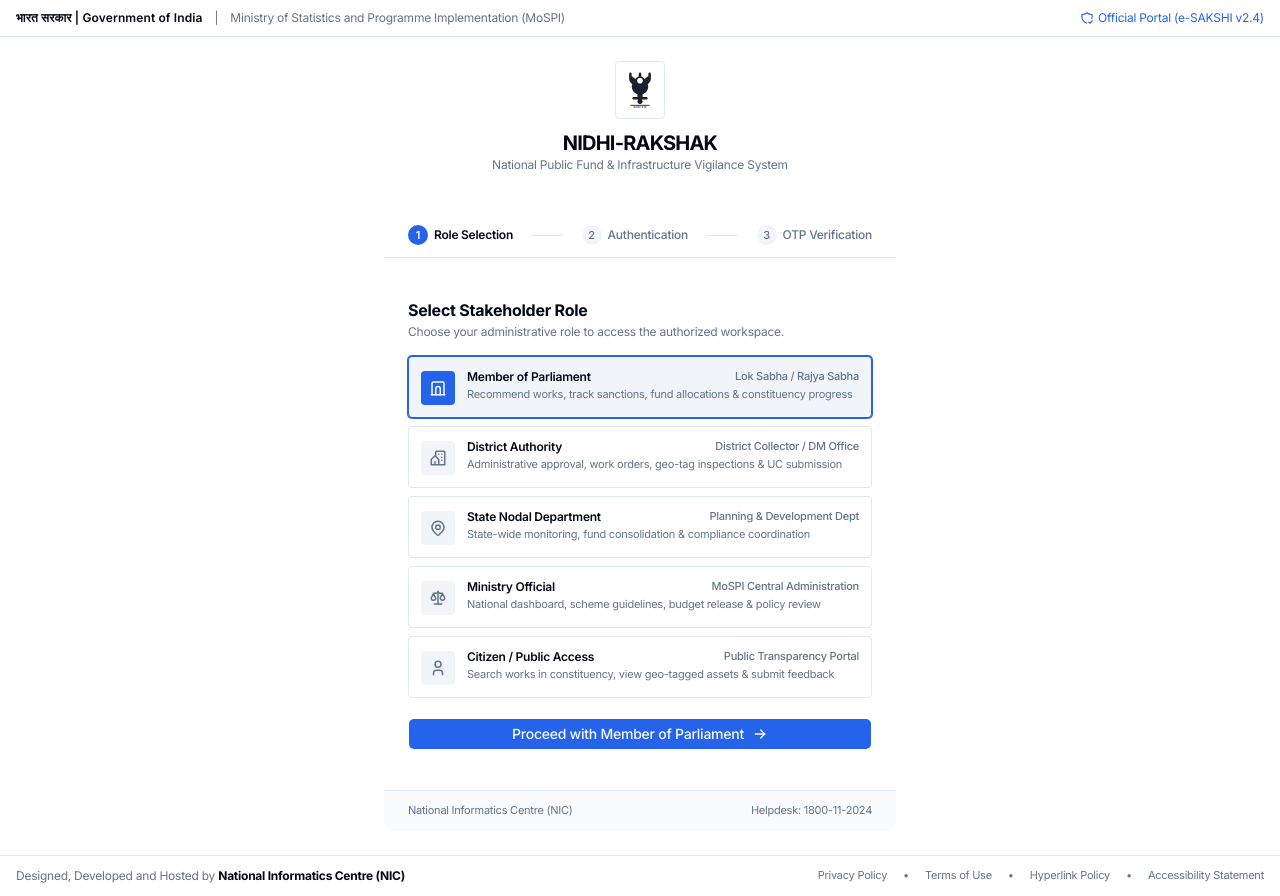
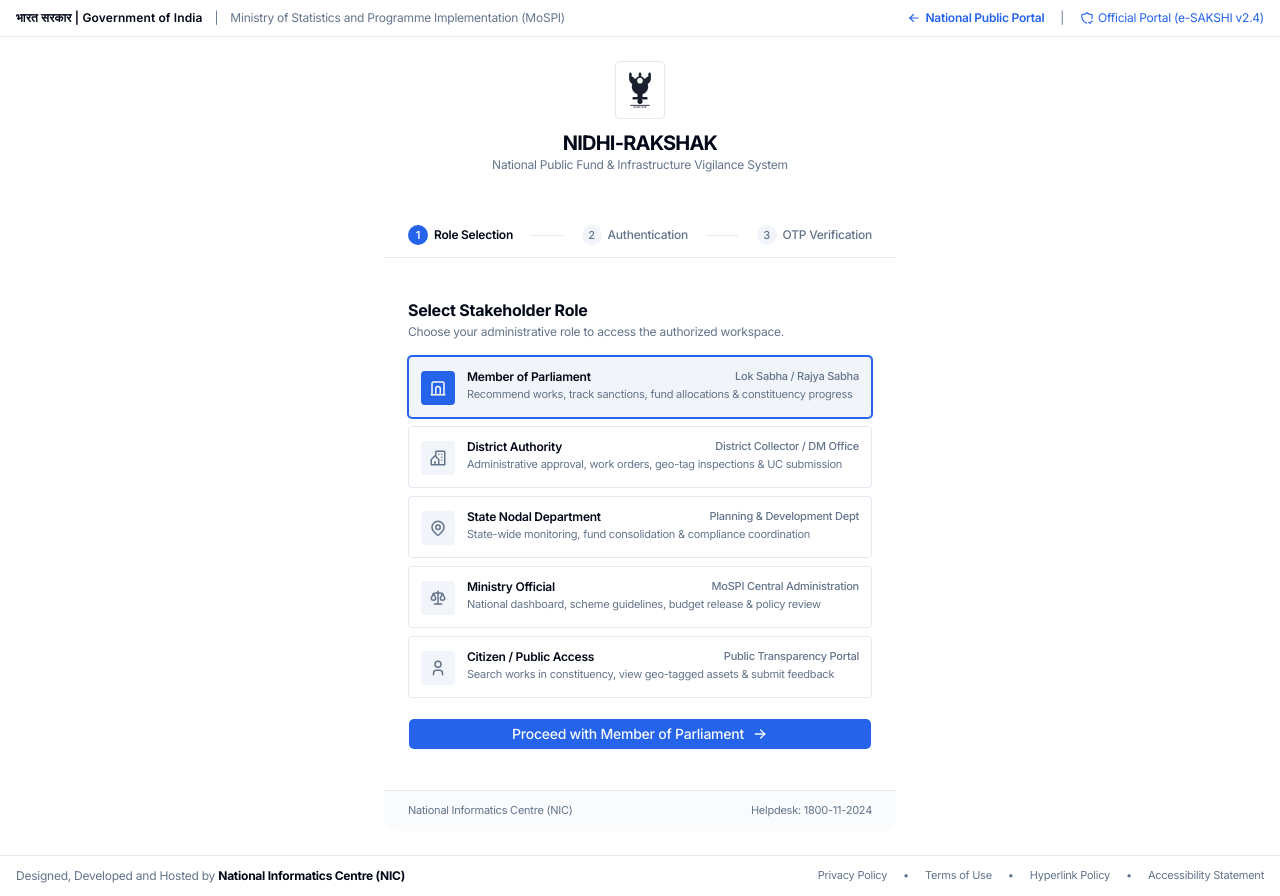
Before and after one commit to CodeByPrakash/SIH2026, a Next.js app in the folder MPLADS/: page /login in a window 1280 px wide. Built offline with nearby package versions, Linux system fonts and the light colour scheme.

Commit message:
feat: add cross-navigation links between dashboard and National Public Portal

```diff
--- a/MPLADS/src/components/Layout.tsx
+++ b/MPLADS/src/components/Layout.tsx
@@ -389,8 +389,11 @@ function AppSidebar({
           <SidebarMenuItem>
             <SidebarMenuButton
               size="lg"
-              className="data-[state=open]:bg-sidebar-accent data-[state=open]:text-sidebar-accent-foreground"
-              onClick={() => onNavigate("dashboard")}
+              className="data-[state=open]:bg-sidebar-accent data-[state=open]:text-sidebar-accent-foreground cursor-pointer"
+              onClick={() => {
+                window.location.href = "/";
+              }}
+              tooltip="National Public Portal"
             >
               <div className="flex aspect-square size-9 items-center justify-center rounded-lg overflow-hidden shrink-0">
                 <Image
@@ -453,6 +456,18 @@ function AppSidebar({
           <SidebarGroupLabel>Preferences</SidebarGroupLabel>
           <SidebarGroupContent>
             <SidebarMenu>
+              <SidebarMenuItem>
+                <SidebarMenuButton
+                  tooltip="National Public Portal"
+                  onClick={() => {
+                    window.location.href = "/";
+                  }}
+                  className="text-primary hover:text-primary font-medium"
+                >
+                  <IconBuildingCommunity className="size-4 shrink-0 text-primary" />
+                  <span>Public Landing Page</span>
+                </SidebarMenuButton>
+              </SidebarMenuItem>
               <SidebarMenuItem>
                 <SidebarMenuButton tooltip="Support & Guidelines">
                   <IconHelp className="size-4 shrink-0 text-muted-foreground" />
@@ -533,6 +548,18 @@ export default function Layout({
 
           {/* Right Header Status */}
           <div className="flex items-center gap-3">
+            <Button
+              variant="outline"
+              size="sm"
+              onClick={() => {
+                window.location.href = "/";
+              }}
+              className="hidden lg:flex items-center gap-1.5 text-[11px] font-semibold h-8 px-2.5 text-primary border-primary/25 hover:bg-primary/5 cursor-pointer"
+            >
+              <IconBuildingCommunity className="size-3.5" />
+              <span>National Portal</span>
+            </Button>
+
             <div className="hidden sm:flex items-center gap-2 rounded-full border border-border bg-muted/50 px-2.5 py-1 text-[11px] text-muted-foreground">
               <div className="size-2 rounded-full bg-emerald-500 animate-pulse" />
               <span className="font-medium text-foreground">PFMS Live Sync</span>
--- a/MPLADS/src/components/Login.tsx
+++ b/MPLADS/src/components/Login.tsx
@@ -216,6 +216,14 @@ export default function Login({ onLogin }: LoginProps = {}) {
             <span className="hidden md:inline text-muted-foreground">Ministry of Statistics and Programme Implementation (MoSPI)</span>
           </div>
           <div className="flex items-center gap-4 text-muted-foreground">
+            <a
+              href="/"
+              className="flex items-center gap-1 text-primary hover:underline text-xs font-semibold cursor-pointer"
+            >
+              <IconArrowLeft size={14} />
+              National Public Portal
+            </a>
+            <span className="hidden sm:inline text-muted-foreground">|</span>
             <span className="flex items-center gap-1 text-primary">
               <IconShieldCheck size={14} />
               Official Portal (e-SAKSHI v2.4)
--- a/MPLADS/src/components/home/GovHeader.tsx
+++ b/MPLADS/src/components/home/GovHeader.tsx
@@ -32,6 +32,7 @@ import {
   Video,
   Sparkles,
   GitBranch,
+  Box,
 } from "lucide-react";
 
 interface GovHeaderProps {
@@ -136,6 +137,13 @@ export function GovHeader({
           href: "/dashboard/investigation",
           icon: FileCheck2,
           badge: "Forensics",
+        },
+        {
+          label: language === "hi" ? "3डी डिजिटल ट्विन व लेआउट दृश्य" : "3D Digital Twin & Site Layouts",
+          sub: language === "hi" ? "पुल, भवन, सड़क व बांध का चरणबद्ध 3डी दृश्य" : "Step-by-Step 3D Layouts (Bridge, Building, Street, Dam)",
+          href: "/dashboard/3d-view",
+          icon: Box,
+          badge: "3D WebGL",
         },
       ],
     },
```
